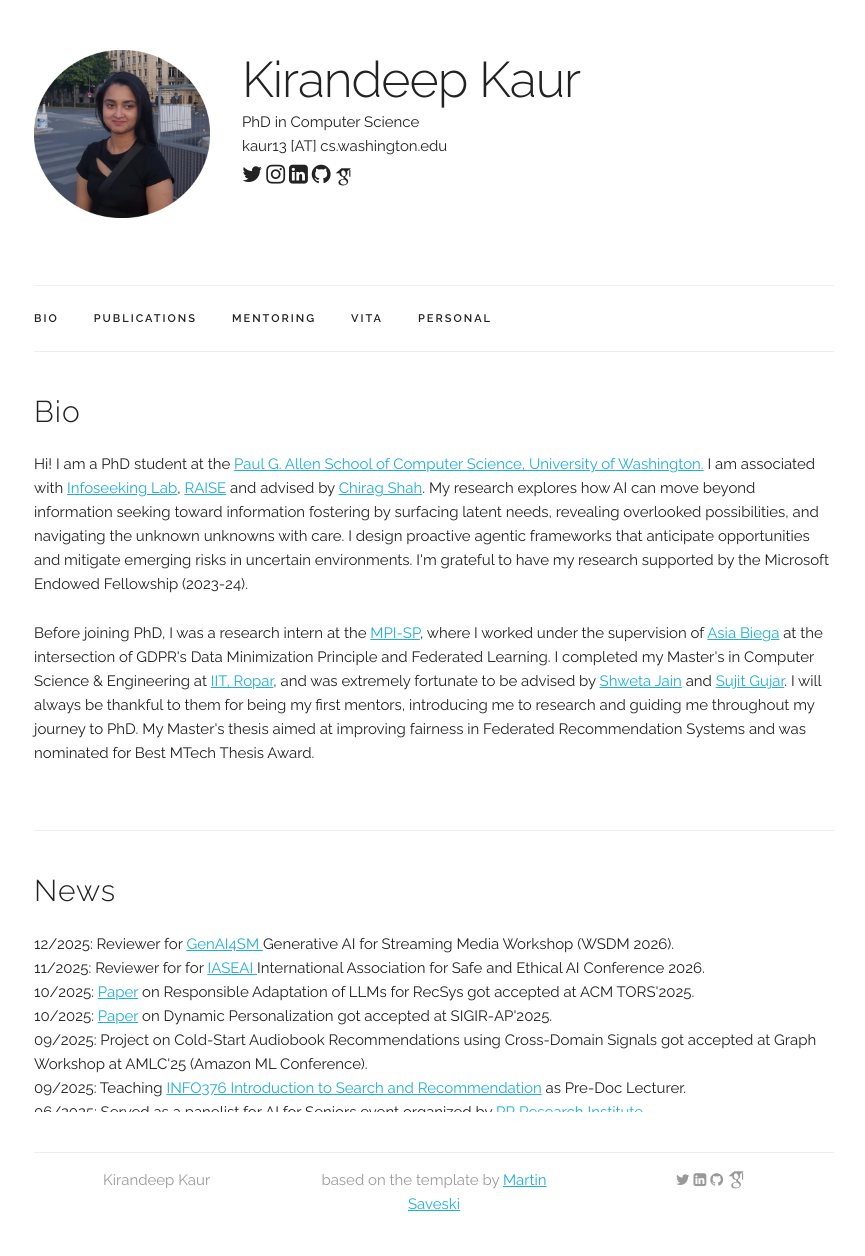
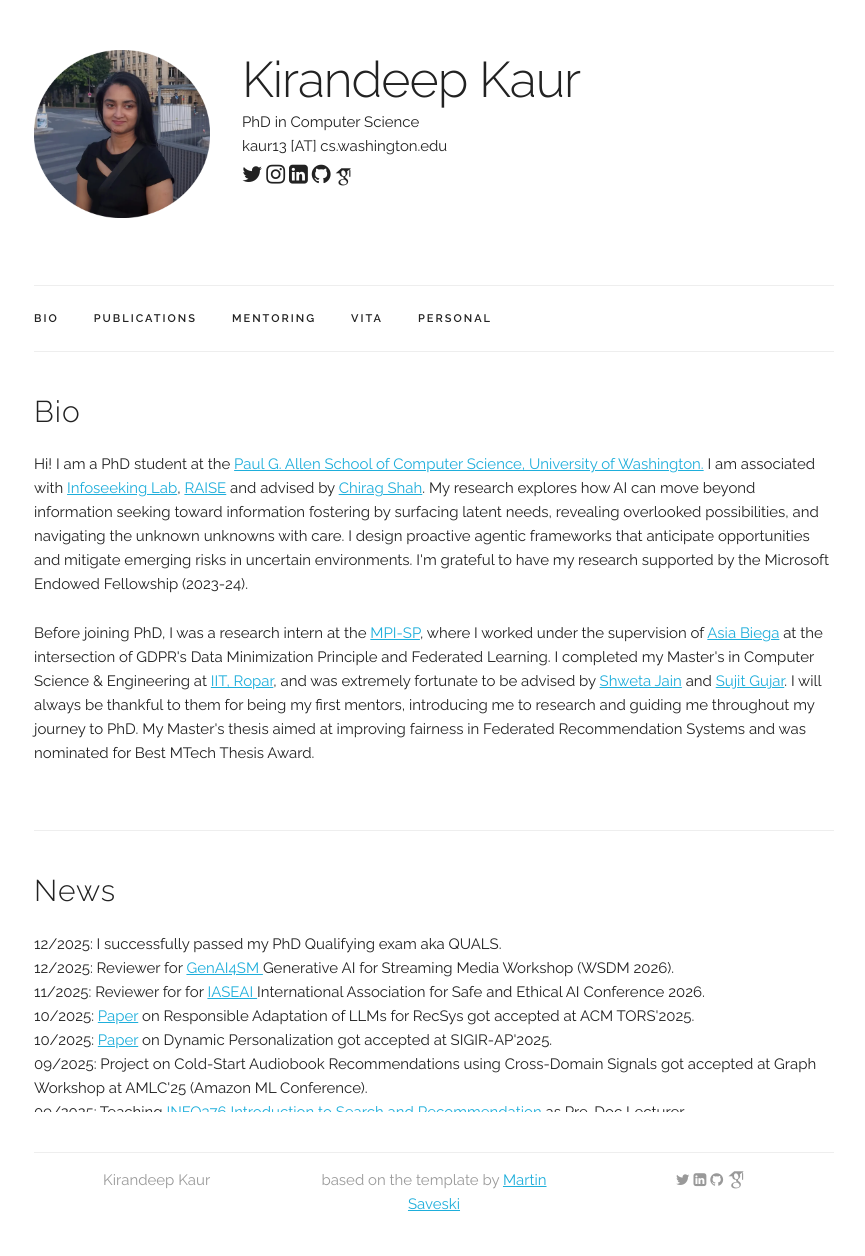
Before and after one commit to i-kiran/i-kiran.github.io, a Jekyll site: the page built from index.html, in a window 1280 px wide. Shown: the whole page, without its empty margins (206-1071 px from the left). Built offline with Jekyll 4.4.1, drawn with Linux system fonts in a browser that asks for light colours; some web fonts are replaced.

Commit message:
Add news entry for passing PhD Qualifying exam

```diff
--- a/_data/news.yaml
+++ b/_data/news.yaml
@@ -1,4 +1,7 @@
 news:
+  - title: "I successfully passed my PhD Qualifying exam aka QUALS."
+    date: "12/2025"
+
   - title: "Reviewer for <a href=\"https://genai4streamingmedia-workshop.github.io/wsdm/index.html\">GenAI4SM </a> Generative AI for Streaming Media Workshop (WSDM 2026)."
     date: "12/2025"
 
```
